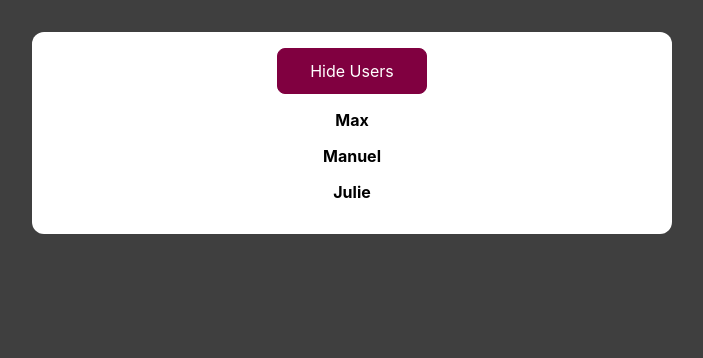
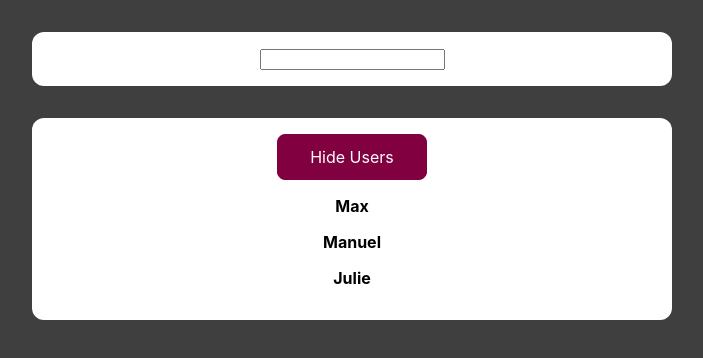
Before and after one commit to MdTasib/React-Complete-Guide, a React (Create React App) app: page / in a window 1280 px wide. Shown: the top 358 px of the page, without its empty margins (288-991 px from the left). Built offline with nearby package versions, Linux system fonts and the light colour scheme.

Commit message:
userfinder

```diff
--- a/src/Module_13/Module_13.jsx
+++ b/src/Module_13/Module_13.jsx
@@ -1,8 +1,8 @@
-import Users from './components/Users';
 import './module_13.css';
+import UserFinder from './components/UserFinder';
 
 const Module_13 = () => {
-	return <Users />;
+	return <UserFinder />;
 };
 
 export default Module_13;
--- /dev/null
+++ b/src/Module_13/components/UserFinder.js
@@ -0,0 +1,36 @@
+import { Fragment, useState, useEffect } from 'react';
+
+import Users from './Users';
+import classes from './UserFinder.module.css';
+
+const DUMMY_USERS = [
+  { id: 'u1', name: 'Max' },
+  { id: 'u2', name: 'Manuel' },
+  { id: 'u3', name: 'Julie' },
+];
+
+const UserFinder = () => {
+  const [filteredUsers, setFilteredUsers] = useState(DUMMY_USERS);
+  const [searchTerm, setSearchTerm] = useState('');
+
+  useEffect(() => {
+    setFilteredUsers(
+      DUMMY_USERS.filter((user) => user.name.includes(searchTerm))
+    );
+  }, [searchTerm]);
+
+  const searchChangeHandler = (event) => {
+    setSearchTerm(event.target.value);
+  };
+
+  return (
+    <Fragment>
+      <div className={classes.finder}>
+        <input type='search' onChange={searchChangeHandler} />
+      </div>
+      <Users users={filteredUsers} />
+    </Fragment>
+  );
+};
+
+export default UserFinder;
--- /dev/null
+++ b/src/Module_13/components/UserFinder.module.css
@@ -0,0 +1,8 @@
+.finder {
+  margin: 2rem auto;
+  background-color: white;
+  padding: 1rem;
+  border-radius: 12px;
+  max-width: 40rem;
+  text-align: center;
+}
--- a/src/Module_13/components/Users.js
+++ b/src/Module_13/components/Users.js
@@ -2,12 +2,6 @@ import { useState, Component } from 'react';
 import User from './User';
 
 import classes from './Users.module.css';
-
-const DUMMY_USERS = [
-	{ id: 'u1', name: 'Max' },
-	{ id: 'u2', name: 'Manuel' },
-	{ id: 'u3', name: 'Julie' },
-];
 
 // class component
 class Users extends Component {
@@ -27,7 +21,7 @@ class Users extends Component {
 	render() {
 		const usersList = (
 			<ul>
-				{DUMMY_USERS.map(user => (
+				{this.props.users.map(user => (
 					<User key={user.id} name={user.name} />
 				))}
 			</ul>
```
